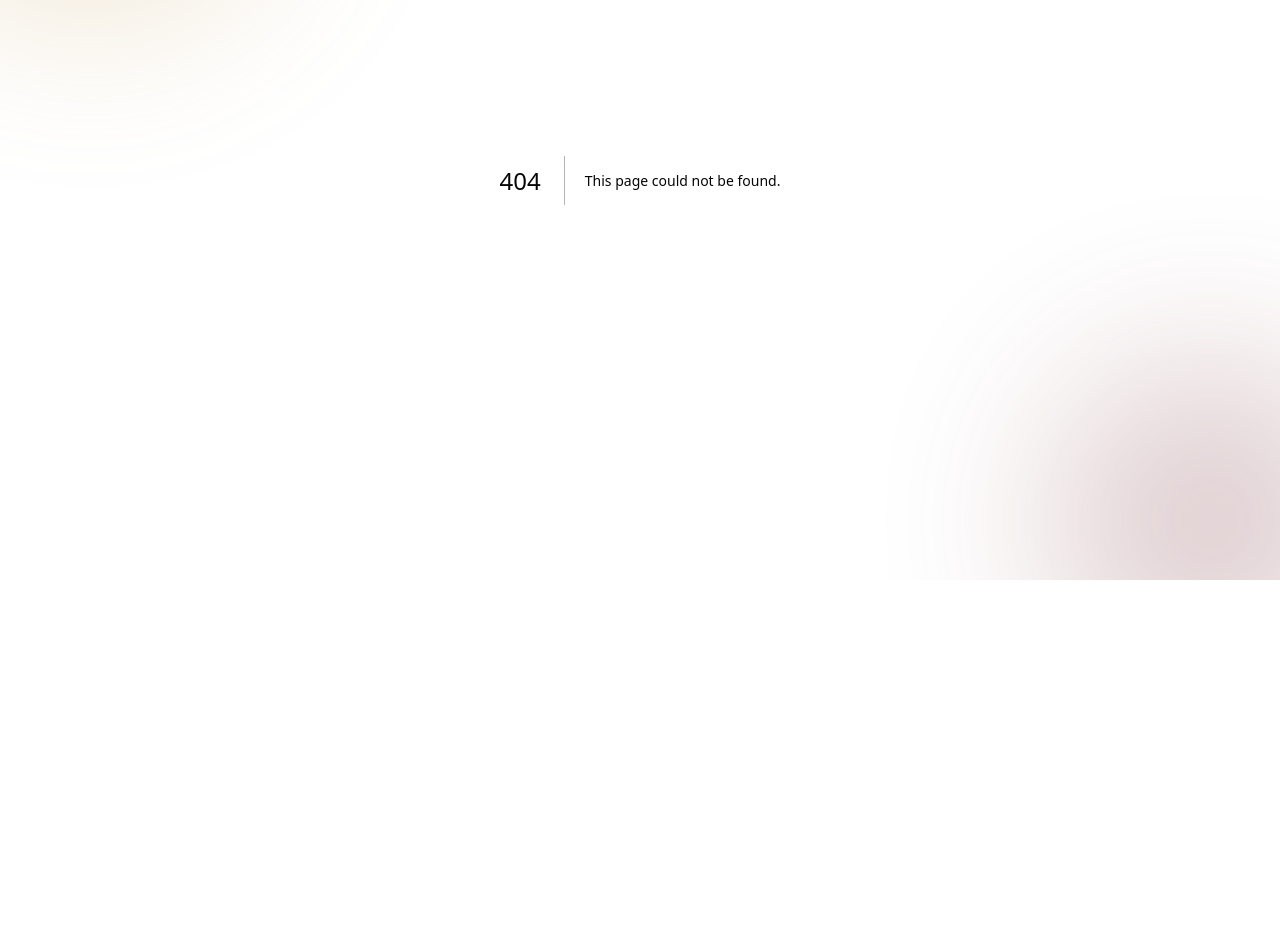
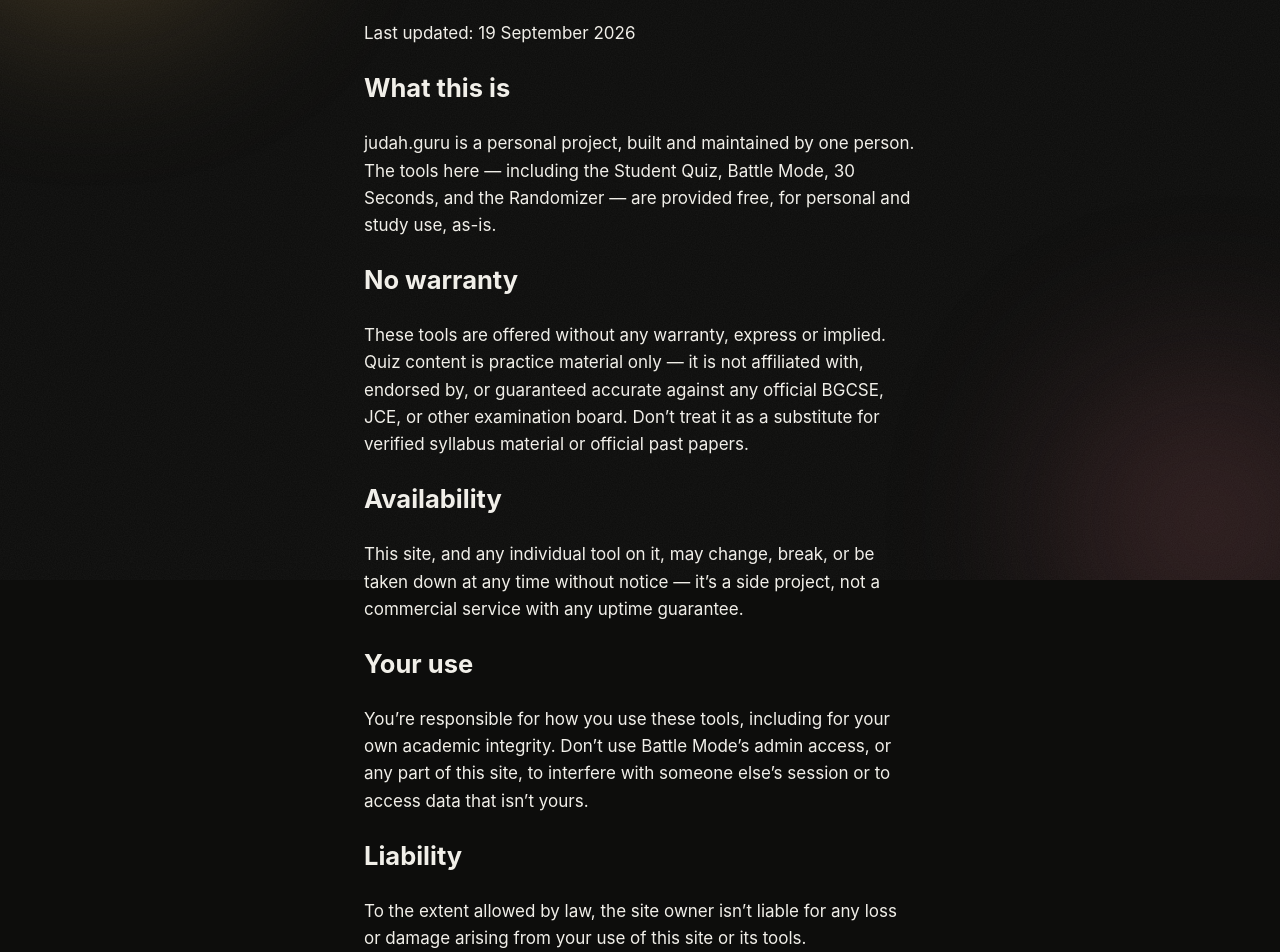
Before and after one commit to sagejudah/judah-guru, a Next.js app: page /terms in a window 1280 px wide. Before the commit this address had no page. Shown: the part 220-1172 px from the top of the page. Before the commit the page ends 800 px from the top, so only its background shows below. Built offline with nearby package versions, Linux system fonts and the light colour scheme.

Commit message:
Add terms of use page

```diff
--- /dev/null
+++ b/app/terms/page.tsx
@@ -0,0 +1,67 @@
+import type { Metadata } from 'next';
+import Link from 'next/link';
+
+export const metadata: Metadata = {
+  title: 'Terms — judah.guru',
+  description: 'The terms for using judah.guru and its tools.',
+};
+
+export default function TermsPage() {
+  return (
+    <main>
+      <div className="content legal">
+        <p className="legal-back">
+          <Link href="/">&larr; back to judah.guru</Link>
+        </p>
+        <h1>Terms</h1>
+        <p className="legal-updated">Last updated: {new Date().toLocaleDateString('en-GB', { year: 'numeric', month: 'long', day: 'numeric' })}</p>
+
+        <h2>What this is</h2>
+        <p>
+          judah.guru is a personal project, built and maintained by one person. The tools
+          here &mdash; including the Student Quiz, Battle Mode, 30 Seconds, and the
+          Randomizer &mdash; are provided free, for personal and study use, as-is.
+        </p>
+
+        <h2>No warranty</h2>
+        <p>
+          These tools are offered without any warranty, express or implied. Quiz content
+          is practice material only &mdash; it is not affiliated with, endorsed by, or
+          guaranteed accurate against any official BGCSE, JCE, or other examination
+          board. Don&rsquo;t treat it as a substitute for verified syllabus material or
+          official past papers.
+        </p>
+
+        <h2>Availability</h2>
+        <p>
+          This site, and any individual tool on it, may change, break, or be taken down
+          at any time without notice &mdash; it&rsquo;s a side project, not a commercial
+          service with any uptime guarantee.
+        </p>
+
+        <h2>Your use</h2>
+        <p>
+          You&rsquo;re responsible for how you use these tools, including for your own
+          academic integrity. Don&rsquo;t use Battle Mode&rsquo;s admin access, or any
+          part of this site, to interfere with someone else&rsquo;s session or to access
+          data that isn&rsquo;t yours.
+        </p>
+
+        <h2>Liability</h2>
+        <p>
+          To the extent allowed by law, the site owner isn&rsquo;t liable for any loss or
+          damage arising from your use of this site or its tools.
+        </p>
+
+        <h2>Changes</h2>
+        <p>These terms may be updated as the site changes. Continued use means you accept the current version.</p>
+
+        <h2>Contact</h2>
+        <p>
+          Questions go to{' '}
+          <a href="mailto:hey@judah.guru" className="mail-link">hey@judah.guru</a>.
+        </p>
+      </div>
+    </main>
+  );
+}
```
